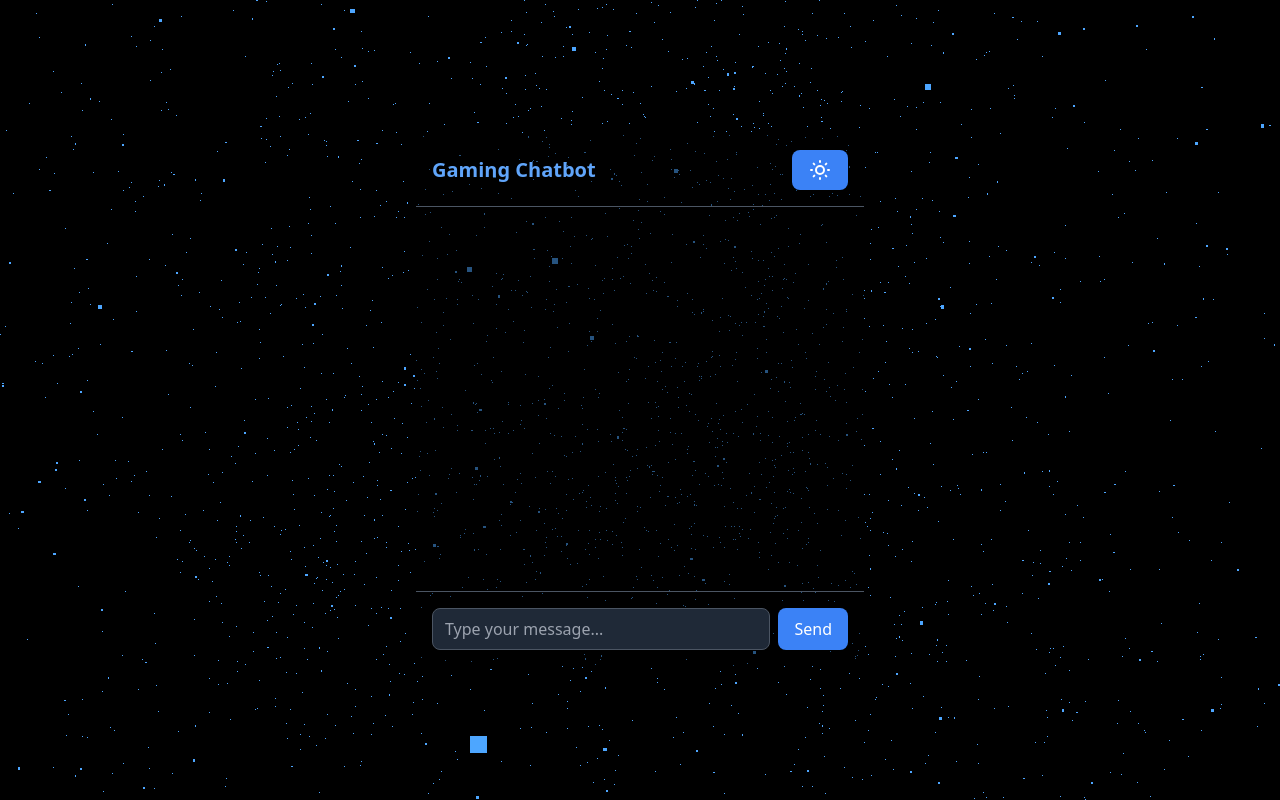
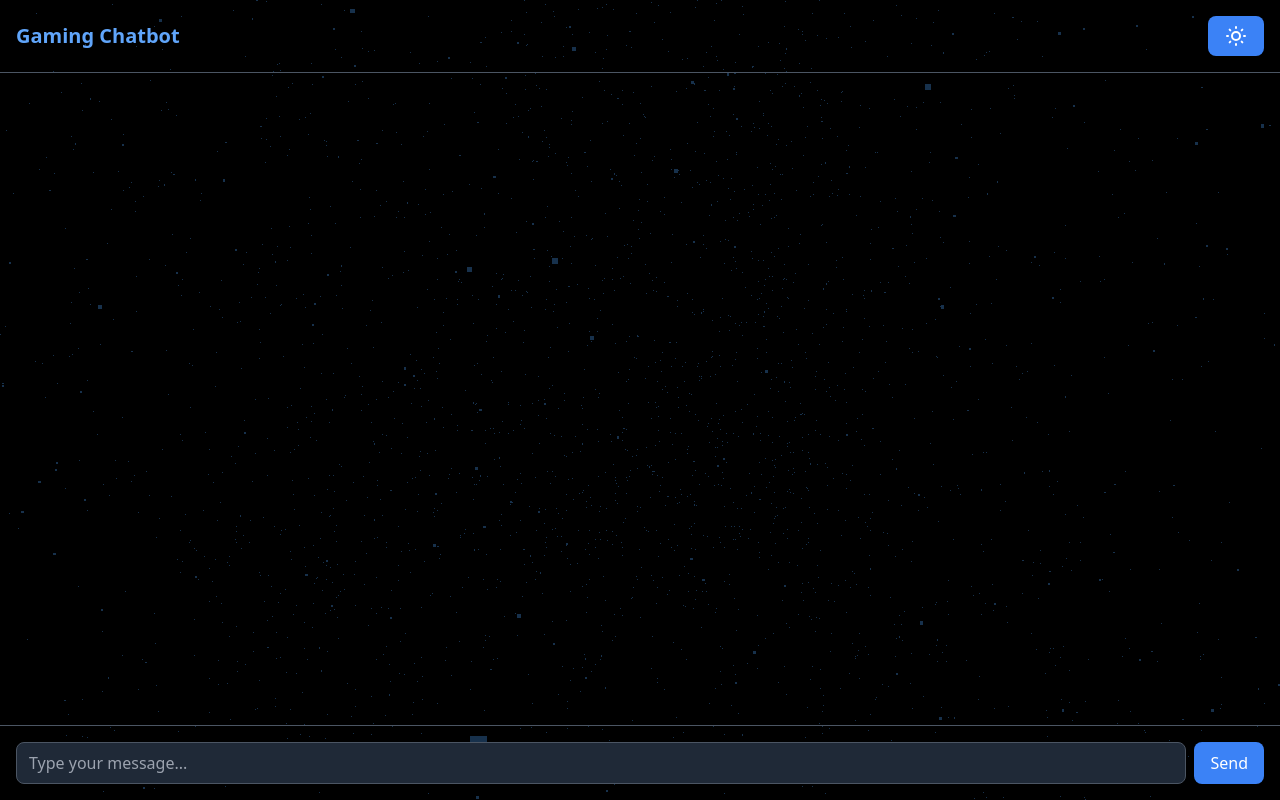
Before and after one commit to NafisRayan/ThreeJS-Python-Flask, a Flask app: page /assets/HTML/ChatUI.html in a window 1280 px wide. Run offline with Flask 3, Linux system fonts and the light colour scheme; some libraries are stand-ins or nearby versions.

Commit message:
"Updated HTML and JavaScript files: refactored ChatUI.html, changed zoom level in MapLibreGLJS.html, and modified index.html and JavaScript code."

```diff
--- a/assets/HTML/ChatUI.html
+++ b/assets/HTML/ChatUI.html
@@ -6,22 +6,11 @@
     <title>Gaming Chatbot UI</title>
     <script src="https://cdn.tailwindcss.com"></script>
     <script src="https://cdnjs.cloudflare.com/ajax/libs/three.js/r128/three.min.js"></script>
-    <style>
-        #three-container {
-            position: fixed;
-            top: 0;
-            left: 0;
-            width: 100%;
-            height: 100%;
-            z-index: -1;
-        }
-    </style>
 </head>
-<body class="h-screen flex items-center justify-center overflow-hidden">
-    <div id="three-container"></div>
-    <div class="w-full max-w-md bg-black bg-opacity-50 rounded-lg shadow-lg text-white">
-        <div class="p-4 border-b border-gray-600">
-            <div class="flex justify-between items-center">
+<body class="h-screen overflow-hidden bg-gray-900">
+    <div id="three-container" class="absolute inset-0 z-[-1]"></div>
+    <div class="flex flex-col h-full">
+        <div class="flex justify-between items-center p-4 border-b border-gray-600 bg-black bg-opacity-70">
             <h1 class="text-xl font-semibold text-blue-400">Gaming Chatbot</h1>
             <button id="theme-btn" class="px-4 py-2 bg-blue-500 text-white rounded-lg hover:bg-blue-600 focus:outline-none focus:ring-2 focus:ring-blue-500">
                 <svg id="theme-icon" class="w-6 h-6" fill="none" stroke="currentColor" viewBox="0 0 24 24" xmlns="http://www.w3.org/2000/svg">
@@ -29,11 +18,10 @@
                 </svg>
             </button>
         </div>
-        </div>
-        <div id="chat-window" class="h-96 overflow-y-auto p-4 space-y-4">
+        <div id="chat-window" class="flex-grow overflow-y-auto p-4 space-y-4 bg-black bg-opacity-70">
             <!-- Chat messages will be inserted here -->
         </div>
-        <div class="p-4 border-t border-gray-600">
+        <div class="p-4 border-t border-gray-600 bg-black bg-opacity-70">
             <div class="flex space-x-2">
                 <input type="text" id="user-input" class="flex-grow px-3 py-2 bg-gray-800 text-white border border-gray-600 rounded-lg focus:outline-none focus:ring-2 focus:ring-blue-500" placeholder="Type your message...">
                 <button id="send-btn" class="px-4 py-2 bg-blue-500 text-white rounded-lg hover:bg-blue-600 focus:outline-none focus:ring-2 focus:ring-blue-500">Send</button>
--- a/assets/HTML/MapLibreGLJS.html
+++ b/assets/HTML/MapLibreGLJS.html
@@ -93,7 +93,7 @@ function initMap() {
                 map.setCenter([lon, lat]);
 
                 // Set the map view to zoom level 13 around the user's location
-                map.setZoom(13);
+                map.setZoom(17);
 
                 // Add a marker at the user's location
                 new maplibregl.Marker([lon, lat])
```
Also changed, not shown: templates/index.html (+5 -14 lines). Lines whose indentation alone changed are shown as unchanged.
